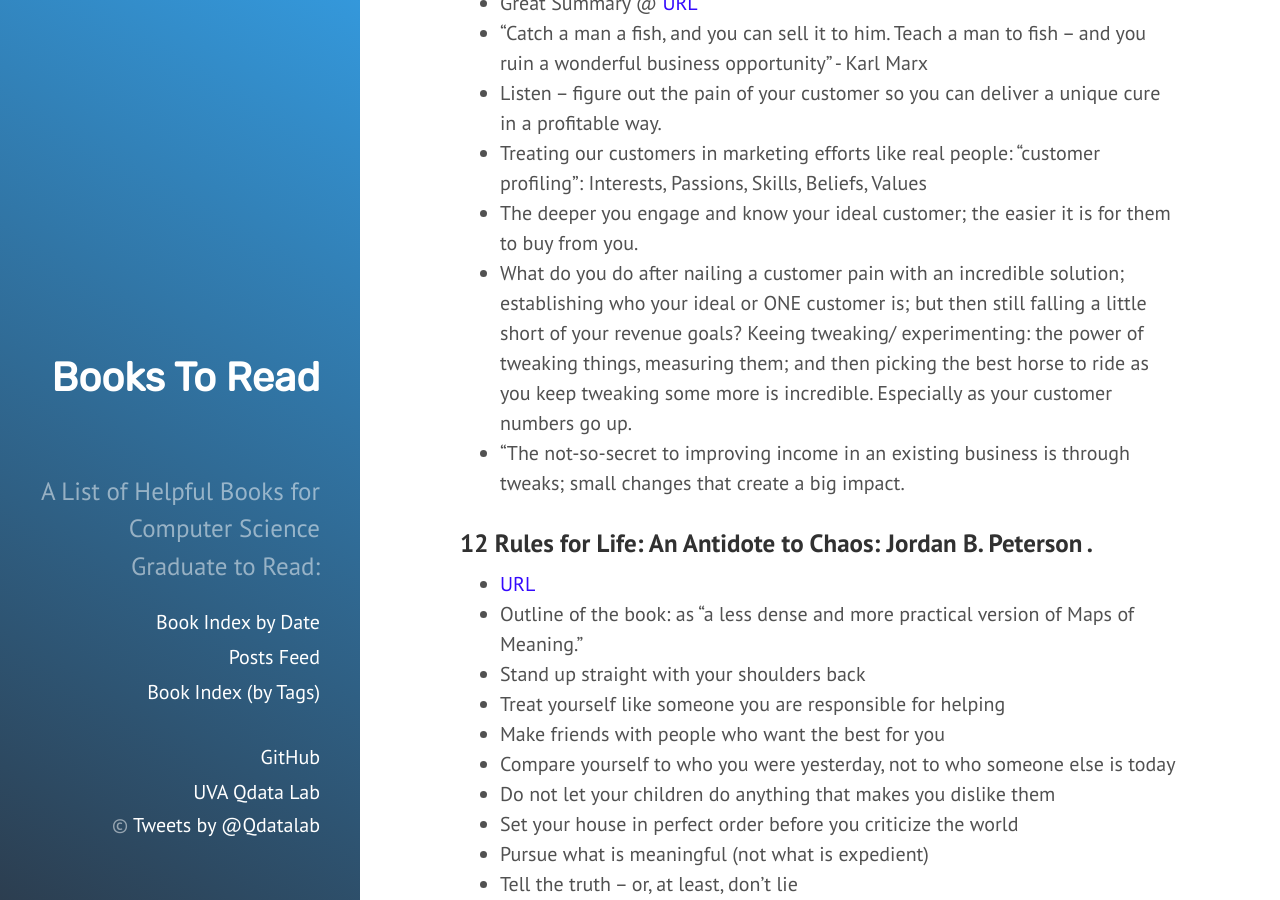
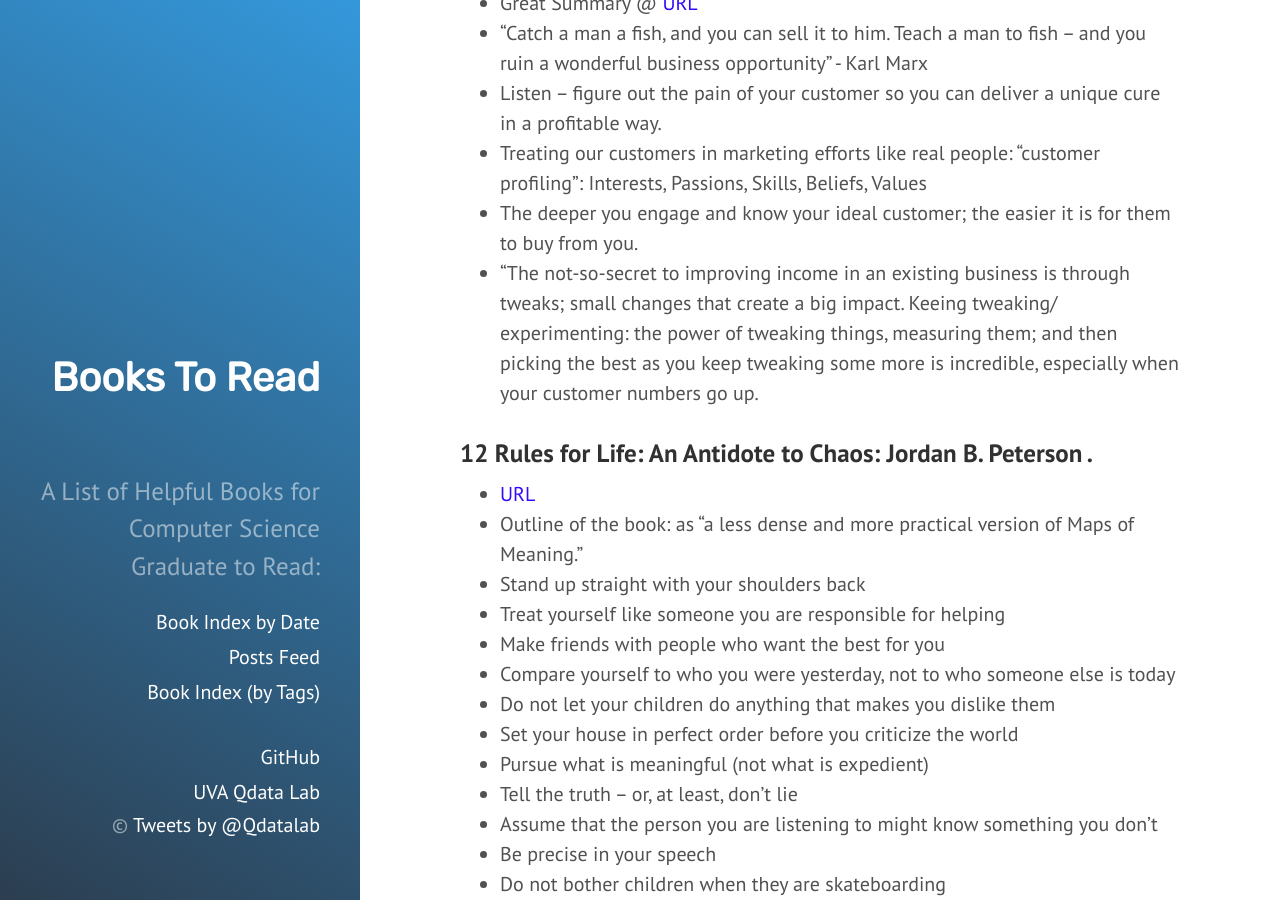
Before and after one commit to qiyanjun/books2read, a Jekyll site: the page built from _posts/2015-06-10-OtherBooks.md, in a window 1280 px wide and 900 px high, scrolled down 305 px. Built offline with Jekyll 4.4.1, drawn with Linux system fonts in a browser that asks for light colours.

Commit message:
Update 2015-06-10-OtherBooks.md

```diff
--- a/_posts/2015-06-10-OtherBooks.md
+++ b/_posts/2015-06-10-OtherBooks.md
@@ -13,8 +13,7 @@
 - Listen -- figure out the pain of your customer so you can deliver a unique cure in a profitable way.
 - Treating our customers in marketing efforts like real people: “customer profiling”: Interests, Passions, Skills, Beliefs, Values
 - The deeper you engage and know your ideal customer; the easier it is for them to buy from you.
-- What do you do after nailing a customer pain with an incredible solution; establishing who your ideal or ONE customer is; but then still falling a little short of your revenue goals? Keeing tweaking/ experimenting: the power of tweaking things, measuring them; and then picking the best horse to ride as you keep tweaking some more is incredible. Especially as your customer numbers go up.
-- “The not-so-secret to improving income in an existing business is through tweaks; small changes that create a big impact.
+- “The not-so-secret to improving income in an existing business is through tweaks; small changes that create a big impact. Keeing tweaking/ experimenting: the power of tweaking things, measuring them; and then picking the best as you keep tweaking some more is incredible, especially when your customer numbers go up.
 
 
 
```
